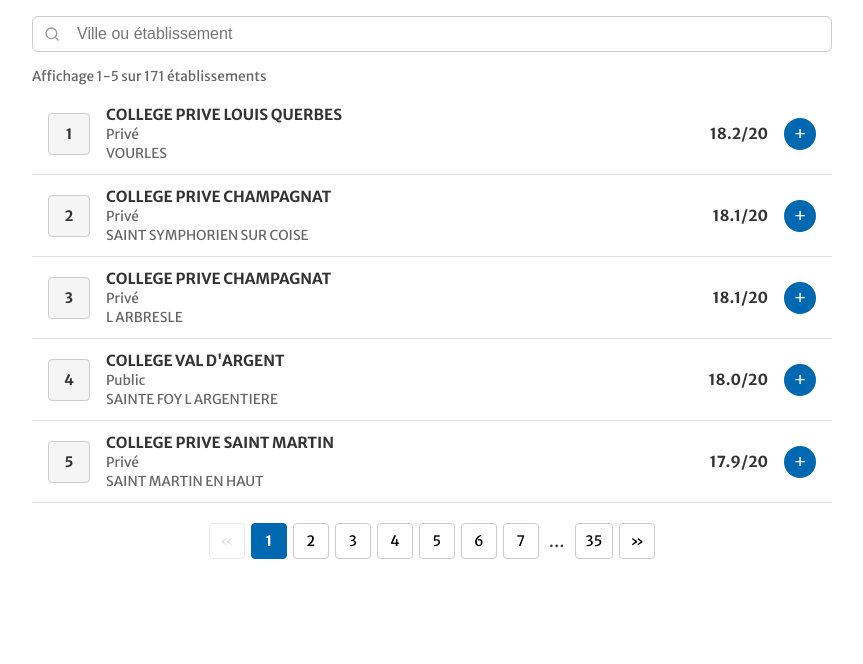
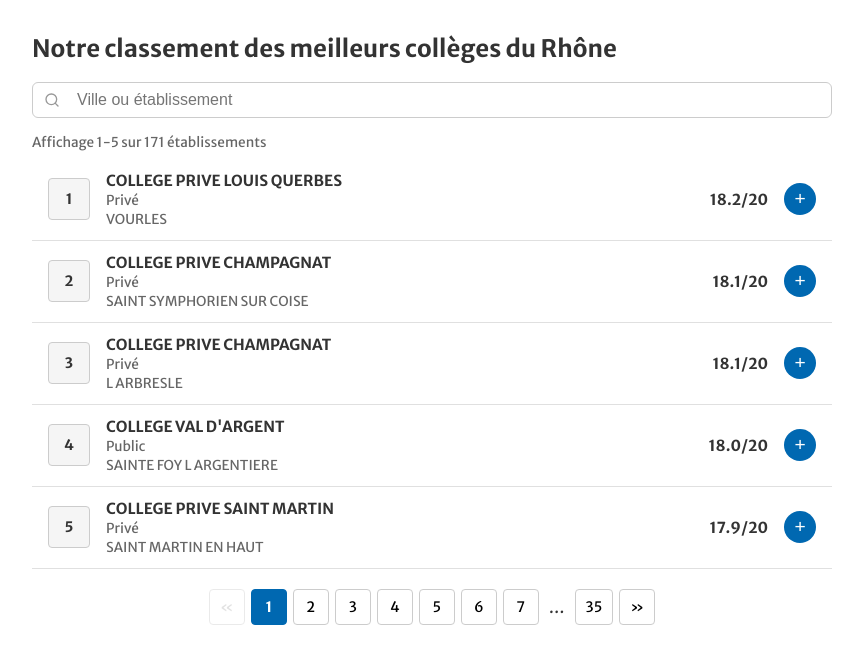
Before and after one commit to lucasbe-lpr/classement-2026-colleges-rhone, a plain HTML site: page index.html in a window 1280 px wide. Shown: the whole page, without its empty margins (208-1071 px from the left). Drawn offline with nearby package versions, Linux system fonts and the light colour scheme.

Commit message:
Update index.html

```diff
--- a/index.html
+++ b/index.html
@@ -81,6 +81,7 @@ h1 { font-size: 24px; margin-bottom: 1rem; line-height: 1.4; }
 </head>
 <body>
   <div id="container">
+        <h1>Notre classement des meilleurs collèges du Rhône</h1>
     <div class="search-row">
       <div class="search-wrapper">
         <span class="search-icon">
```
